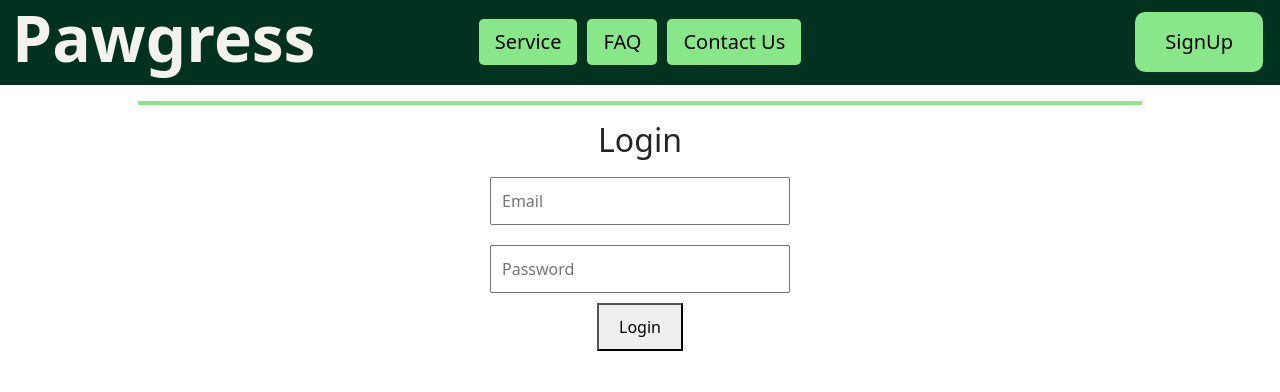
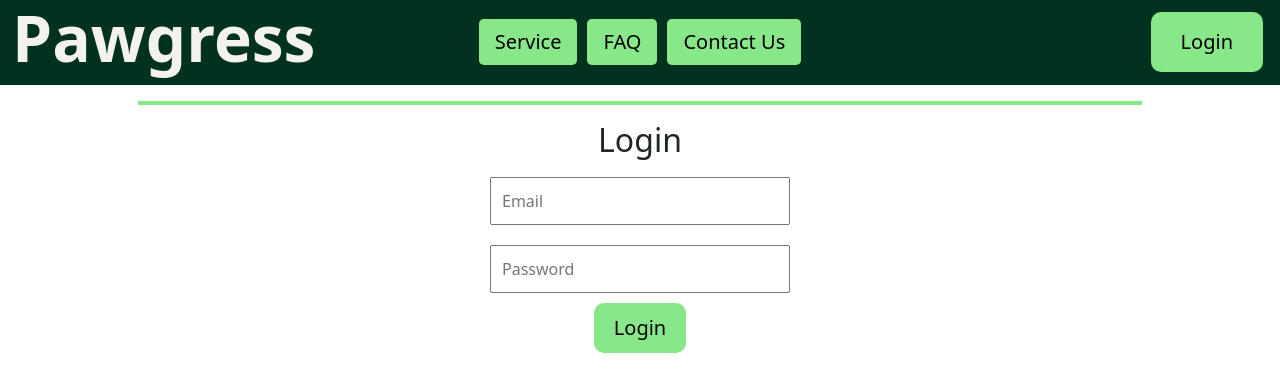
Before and after one commit to Splash-3/Pawgress, a React (Create React App) app in the folder front-end/: page /login in a window 1280 px wide. Shown: the top 392 px of the page. Built offline with nearby package versions, Linux system fonts and the light colour scheme.

Commit message:
Login Page Formatted

```diff
--- a/front-end/src/pages/Layout.js
+++ b/front-end/src/pages/Layout.js
@@ -30,7 +30,7 @@ const Layout = () => {
             </div>
           </div>
           <div className="col-md-3 d-flex justify-content-end align-items-center" id="signLogin">
-            <button type="button" className="btn btn-light btn-lg navGroupButton" onClick={handleSignUp}>SignUp</button>
+            <button type="button" className="btn btn-light btn-lg navGroupButton" onClick={handleSignUp}>Login</button>
           </div>
         </div>
         <div className="row">
--- a/front-end/src/pages/Login.js
+++ b/front-end/src/pages/Login.js
@@ -1,6 +1,7 @@
 import React, { useState } from 'react';
 import { useNavigate } from 'react-router-dom';
 import 'bootstrap/dist/css/bootstrap.min.css';
+import "../styles/login.css";
 
 const Login = () => {
     const [email, setEmail] = useState('');
@@ -36,7 +37,7 @@ const Login = () => {
                     onChange={(e) => setPassword(e.target.value)}
                     style={{ margin: '10px 0', padding: '10px', width: '300px' }}
                 />
-                <button onClick={handleLogin} style={{ padding: '10px 20px', cursor: 'pointer' }}>
+                <button id="button" onClick={handleLogin} style={{cursor: 'pointer' }}>
                     Login
                 </button>
             </div>
--- /dev/null
+++ b/front-end/src/styles/login.css
@@ -0,0 +1,8 @@
+#button{
+    background-color: #88E788;
+    border: none;
+    border-radius: 10px;
+    margin: 0 5px;
+    padding: 10px 20px;
+    font-size: 20px;
+}
```
